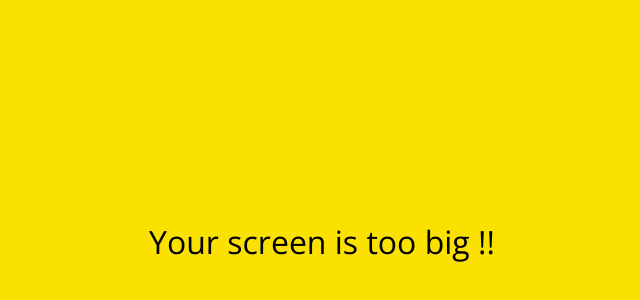
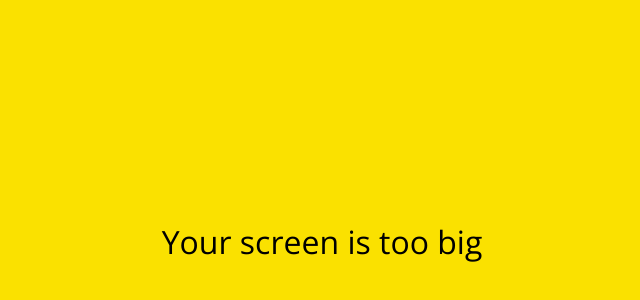
Before and after one commit to aegislsy/kokoa-clone, a plain HTML site: page friends.html in a window 1280 px wide. Shown: the part 158-458 px from the top of the page, without its empty margins (318-958 px from the left). Drawn offline with nearby package versions, Linux system fonts and the light colour scheme.

Commit message:
delete !!

```diff
--- a/friends.html
+++ b/friends.html
@@ -108,7 +108,7 @@
   </body>
 
   <div id="no-mobile">
-    <span> Your screen is too big !! </span>
+    <span> Your screen is too big </span>
   </div>
 
   <script
```
